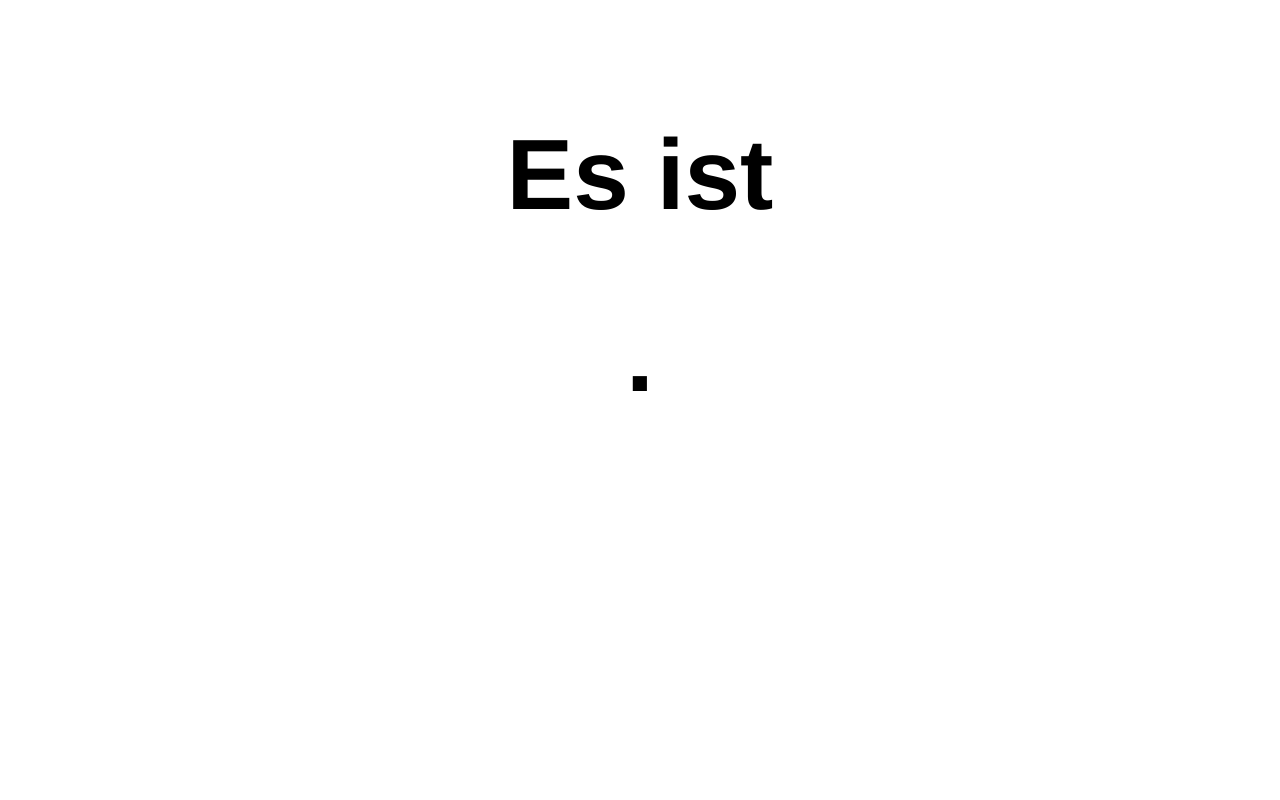
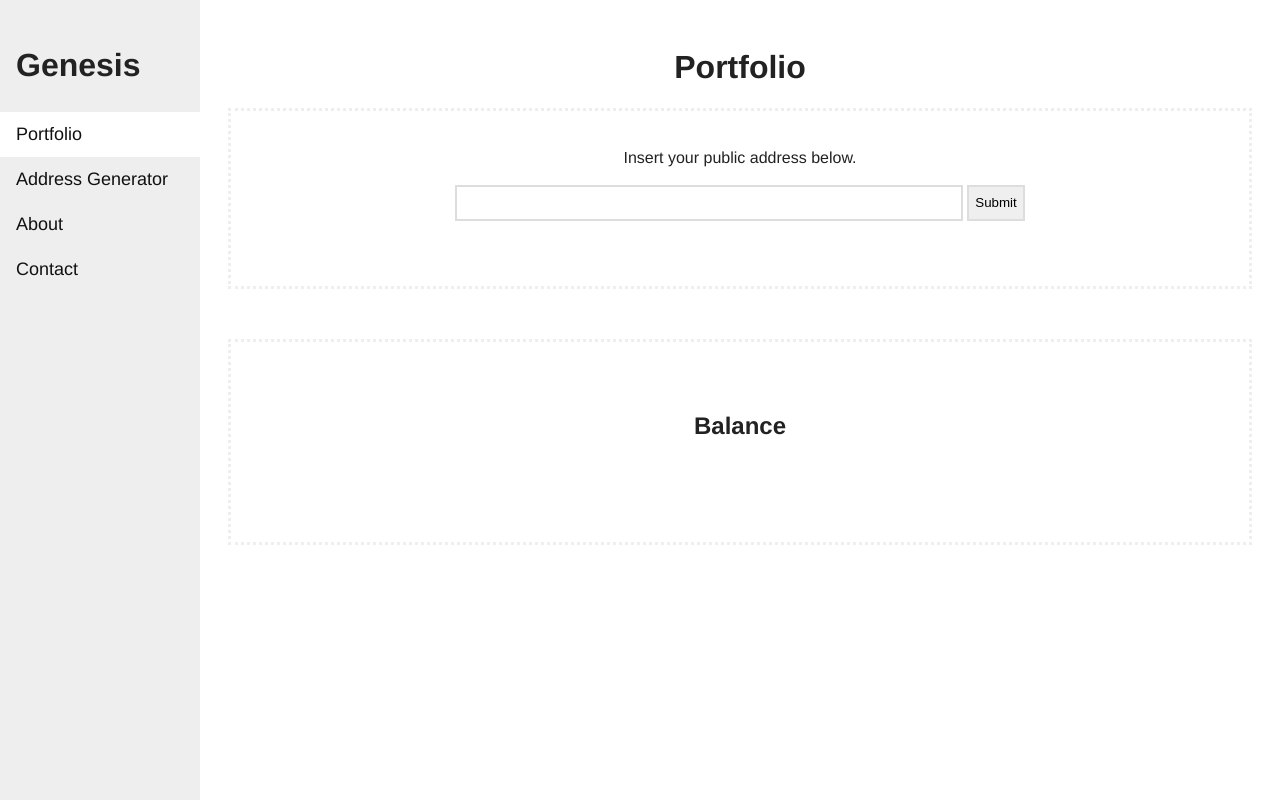
Before and after one commit to dileofabri/ME19a_M288_LB02, a plain HTML site: page index.html in a window 1280 px wide. Drawn offline with Linux system fonts and the light colour scheme.

Commit message:
HTML Dateien aktualisiert

```diff
--- a/index.html
+++ b/index.html
@@ -6,9 +6,32 @@
     <link rel="stylesheet" type="text/css" href="style.css">
 </head>
 <body>
-    <div class="first">
-        <h1>Es ist</h1>
-        <h1 id="info"> .</h1>
+    <!-- Side navigation -->
+    <div class="sidenav">
+        <h1>Genesis</h1>
+        <a href="index.html" class="btn active">Portfolio</a>
+        <a href="address-generator.html" class="btn">Address Generator</a>
+        <a href="about.html" class="btn">About</a>
+        <a href="contact.html" class="btn">Contact</a>
     </div>
+
+    <!-- Page content -->
+    <div class="main">
+        <h1>Portfolio</h1>
+        <div class="insert">
+            <br>
+            <form name="form1" action="#" onsubmit="getBalance()">
+                <label for="public-address">Insert your public address below.</label><br><br>
+                <input class="input-public-address" type="text" id="public-address" name="public-address">
+                <button onclick="getBalance()">Submit</button>
+            </form>
+        </div>
+        <div class="balance-viewer">
+            <h2>Balance</h2>
+            <p id="result"></p>
+        </div>
+    </div>
+
+    <script src="js/script.js"></script>
 </body>
 </html>
--- a/js/script.js
+++ b/js/script.js
@@ -1,6 +1,12 @@
-let actualTemp = 10;
-if (actualTemp > 15) {
-    document.getElementById('info').innerText = "It's warm.";
-} else {
-    document.getElementById('info').innerText = "It's cold.";
+function getBalance() {
+    /* var elMsg = document.getElementById('result');
+    var elAddress = document.getElementById('public-address');
+    if (elAddress.value.length < 26) {
+        elMsg.textContent = 'Wrong!';
+    } else {
+        elMsg.textContent = '';
+    } */
+    var myJSON = {"final_balance":""};
+    var myObj = JSON.parse(myJSON);
+    document.getElementById("demo").innerHTML = myObj.name;
 }
--- a/style.css
+++ b/style.css
@@ -1,15 +1,92 @@
 body {
     margin: 0px;
+    /* background-color: #333; */
+    background-color: #fff;
 }
 
-h1 {
+h1, h2, h3, h4, p, a, label {
     font-family: ".SF NS", Helvetica;
-    font-size: 100px;
+    color: #222;
 }
 
-.first {
+.sidenav {
+    height: 100%;
+    width: 200px;
+    position: fixed;
+    z-index: 1;
+    top: 0;
+    left: 0;
+    background-color: #eee;
+    overflow: hidden;
+    padding-top: 20px;
+}
+
+.sidenav h1 {
+    padding: 6px 8px 6px 16px;
+    display: block;
+}
+
+.sidenav a {
+    padding: 12px 8px 12px 16px;
+    text-decoration: none;
+    font-size: 18px;
+    color: #111;
+    display: block;
+}
+
+.sidenav a:hover {
+    background-color: #fff;
+}
+
+.btn {
+    border: none;
+    outline: none;
+    cursor: pointer;
+}
+
+.active {
+    background-color: #fff;
+    color: white;
+}
+
+.main {
+    margin-left: 200px;
     text-align: center;
     height: auto;
     width: auto;
+    padding: 28px;
+}
+
+@media screen and (max-height: 450px) {
+    .sidenav {
+        padding-top: 15px;
+    }
+    .sidenav a {
+        font-size: 18px;
+    }
+}
+
+.insert {
+    padding: 20px 0px 65px 0px;
+    border: 3px dotted #eee;
+}
+
+.insert .input-public-address {
+    width: 500px;
+    height: 30px;
+    border: 2px solid #ddd;
+}
+
+form button {
+    height: 80px;
+    height: 36px;
+    border: 2px solid #ddd;
+    cursor: pointer;
+}
+
+.balance-viewer {
+    height: 100px;
+    margin-top: 50px;
     padding: 50px;
+    border: 3px dotted #eee;
 }
```
Also changed, not shown: about.html (added, +23 -0 lines), address-generator.html (added, +23 -0 lines), contact.html (added, +23 -0 lines).
